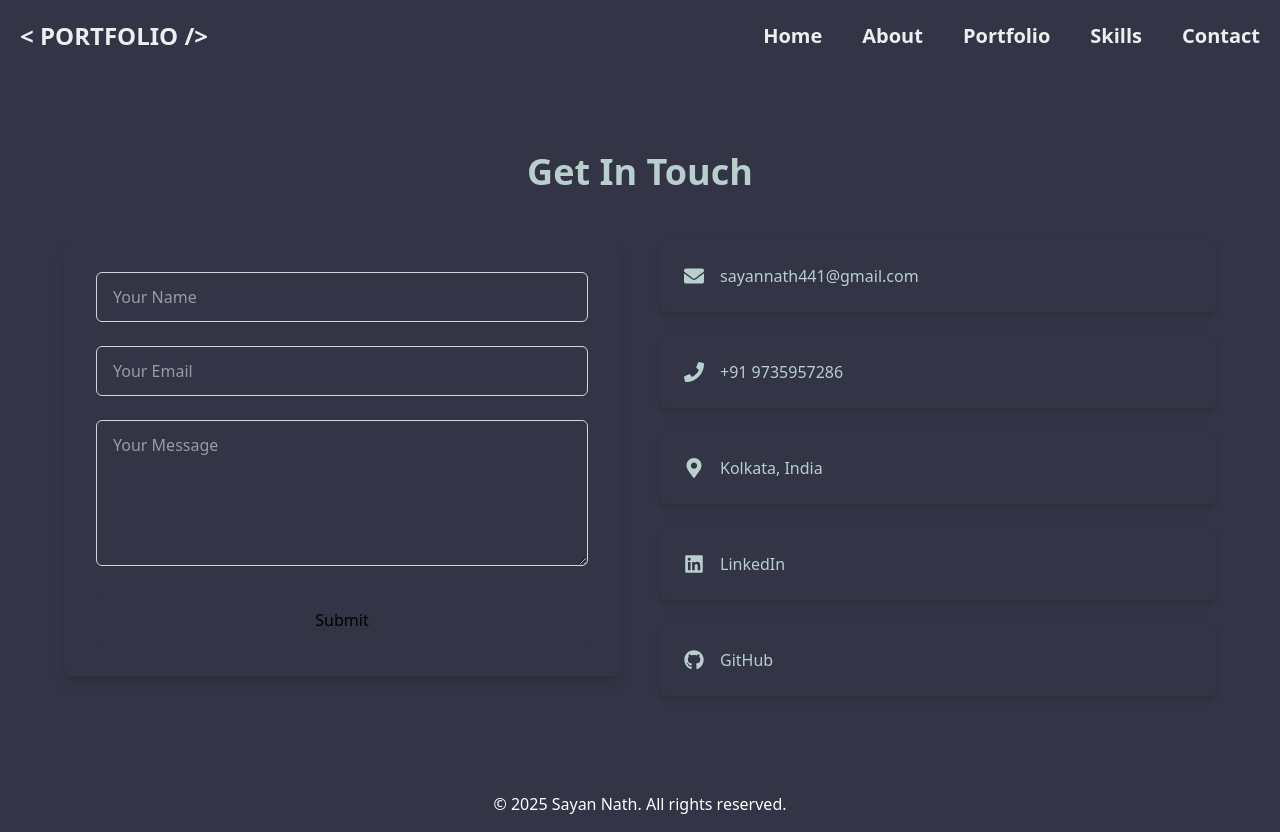
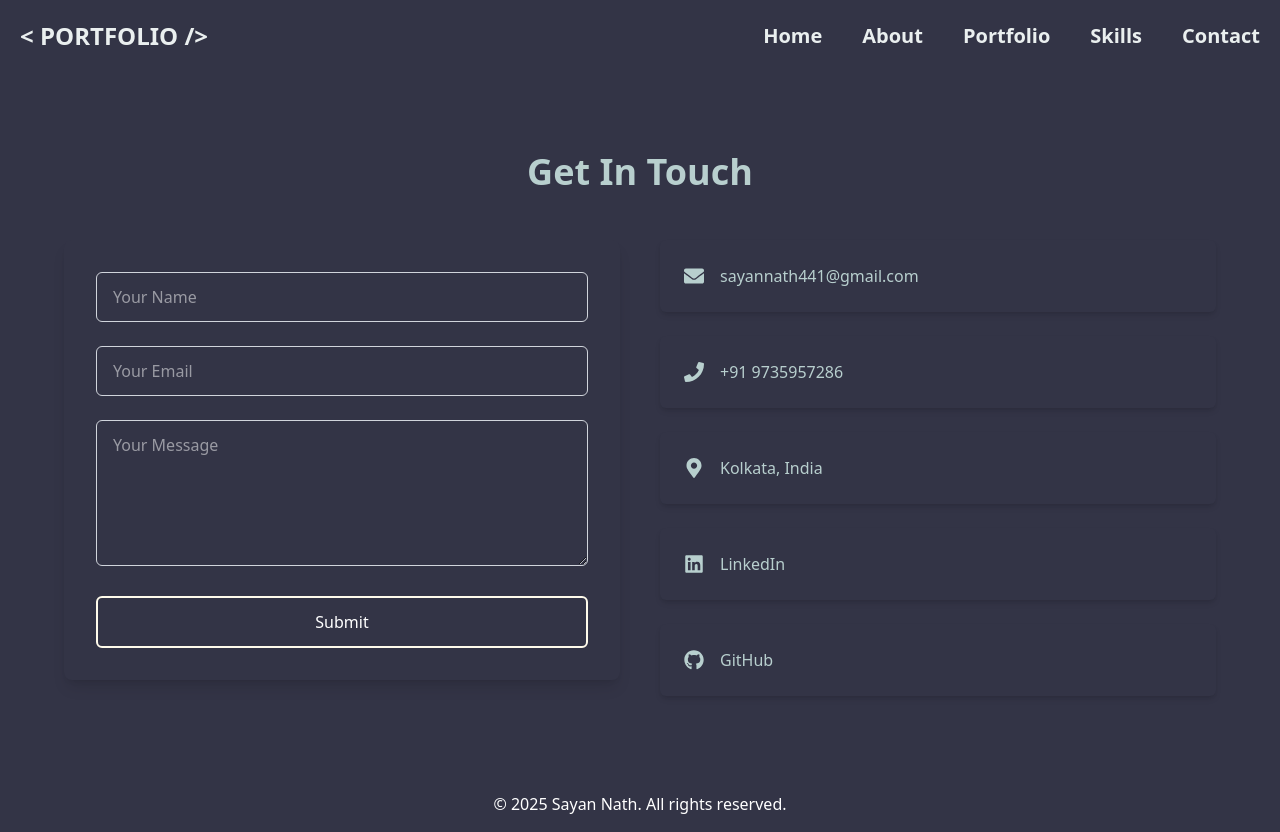
Before and after one commit to iamsayannath/portfolio, a React (Vite) app: page /contact in a window 1280 px wide. Built offline with nearby package versions, Linux system fonts and the light colour scheme.

Commit message:
update button

```diff
--- a/src/components/Contact.jsx
+++ b/src/components/Contact.jsx
@@ -75,7 +75,7 @@ export default function ContactSection() {
             ></textarea>
             <button
               type="submit"
-              className={`w-full flex justify-center items-center gap-2 bg-[#B8CFCE] text-black py-3 px-6 rounded-md transition $`}
+              className={`w-full flex justify-center items-center gap-2 bg-[#B8CFCE] text-white border-2 border-amber-50 py-3 px-6 rounded-md transition $`}
             >
               {loading ? 'Sending...' : 'Submit'}
             </button>
```
